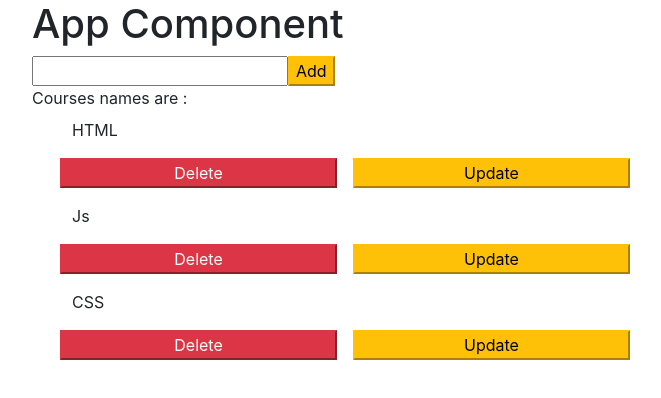
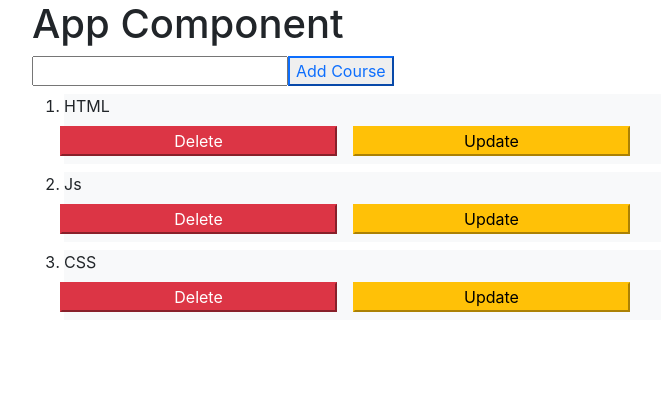
Before and after one commit to IbrahiemElsaber/courser-list, a React (Create React App) app: page / in a window 1280 px wide. Shown: the top 398 px of the page, without its empty margins (50-711 px from the left). Built offline with nearby package versions, Linux system fonts and the light colour scheme.

Commit message:
make simple input validation

```diff
--- a/src/App.css
+++ b/src/App.css
@@ -1,3 +1,14 @@
-hr{
-  width:fit-content;
+  hr{
+    width:fit-content;
+  }
+  ol{
+    list-style-type:decimal;
+  }
+.d-block{
+   color: orange;
+   padding: 3px;
+   margin-top: 3px;
+   font-weight: 600;
+
+   /* display: none; */
 }
--- a/src/App.js
+++ b/src/App.js
@@ -1,6 +1,6 @@
 // import React from "react";
 import React, { Component } from "react";
-// import "./App.css";
+import "./App.css";
 import CourseForm from "./components/course.form.component";
 import CourseList from "./components/course.list.component";
 
@@ -9,6 +9,7 @@ class App extends Component {
 		// courses: [],
 		courses: [{ courseName: "HTML" }, { courseName: "Js" }, { courseName: "CSS" }],
 		current: "",
+		display: "d-none",
 	};
 
 	//handle update course
@@ -23,11 +24,18 @@ class App extends Component {
 		e.preventDefault();
 		let currentCourse = this.state.current;
 		let courses = this.state.courses;
-		courses.push({ courseName: currentCourse }); //update courses array after adding new course object
-		this.setState({
-			courses,
-			current: "" /*set current to empty string to handle input value to equal empty string after submit */,
-		});
+		if (currentCourse === "") {
+			this.setState({
+				display: "d-block",
+			});
+		} else {
+			courses.push({ courseName: currentCourse }); //update courses array after adding new course object
+			this.setState({
+				courses,
+				current: "" /*set current to empty string to handle input value to equal empty string after submit */,
+				display: "d-none",
+			});
+		}
 	};
 
 	//handle delete course
@@ -54,11 +62,10 @@ class App extends Component {
 					currentCourse={this.state.current} /*send current as props to make input value = " " */
 					updateCourse={this.handleCourseUpdate}
 					submitCourseValue={this.handleAddCourse}
+					displayMessage={this.state.display}
 				/>
 
-				<div>
-					Courses names are : <ul>{coursesList}</ul>
-				</div>
+				<ol>{coursesList}</ol>
 			</div>
 		);
 	}
--- a/src/components/course.form.component.css
+++ b/src/components/course.form.component.css
@@ -0,0 +1,6 @@
+/* .required{
+   background-color: orange;
+   padding: 3px;
+   margin-top: 5px;
+   display: none;
+} */
--- a/src/components/course.form.component.js
+++ b/src/components/course.form.component.js
@@ -1,10 +1,14 @@
 import React from "react";
-
+import "./course.form.component.css";
 const CourseForm = props => {
 	return (
 		<form onSubmit={props.submitCourseValue}>
 			<input type='text' value={props.currentCourse} onChange={props.updateCourse} />
-			<input type='submit' value='Add' className='btn-warning' />
+			<input type='submit' value='Add Course' className='btn-outline-primary' />
+			<br />
+
+			{/*<span className='required'>please enter a new course to add </span>*/}
+			<span className={props.displayMessage}>Please enter a new course to add </span>
 		</form>
 	);
 };
--- a/src/components/course.list.component.js
+++ b/src/components/course.list.component.js
@@ -1,4 +1,5 @@
 import React, { Component, Fragment } from "react";
+import "./course.list.component.css";
 
 class CourseList extends Component {
 	render() {
@@ -7,12 +8,16 @@ class CourseList extends Component {
 
 		return (
 			<Fragment>
-				<li className='row'>
-					<span className='m-2'>{this.props.courseDetails.courseName}</span>
-					<button className='btn-danger m-2 w-25' onClick={this.props.deleteCourse}>
-						Delete
-					</button>
-					<button className='btn-warning m-2 w-25'>Update</button>
+				<li className='mt-2 bg-light'>
+					<span className='strong'>{this.props.courseDetails.courseName}</span>
+					<div className='row'>
+						<button className='btn-danger m-2 w-25' onClick={() => this.props.deleteCourse(this.props.index)}>
+							{" "}
+							{/* arrow function to invoke the handler */}
+							Delete
+						</button>
+						<button className='btn-warning m-2 w-25'>Update</button>{" "}
+					</div>
 				</li>
 			</Fragment>
 		);
```
Also changed, not shown: 1 other file (tests, documents, lock files or other folders).
